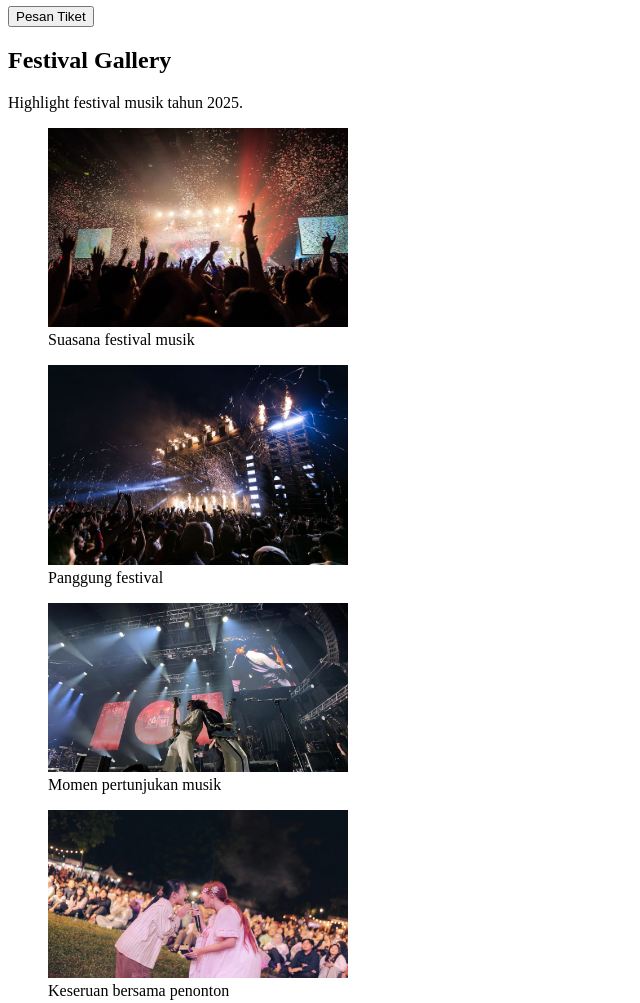
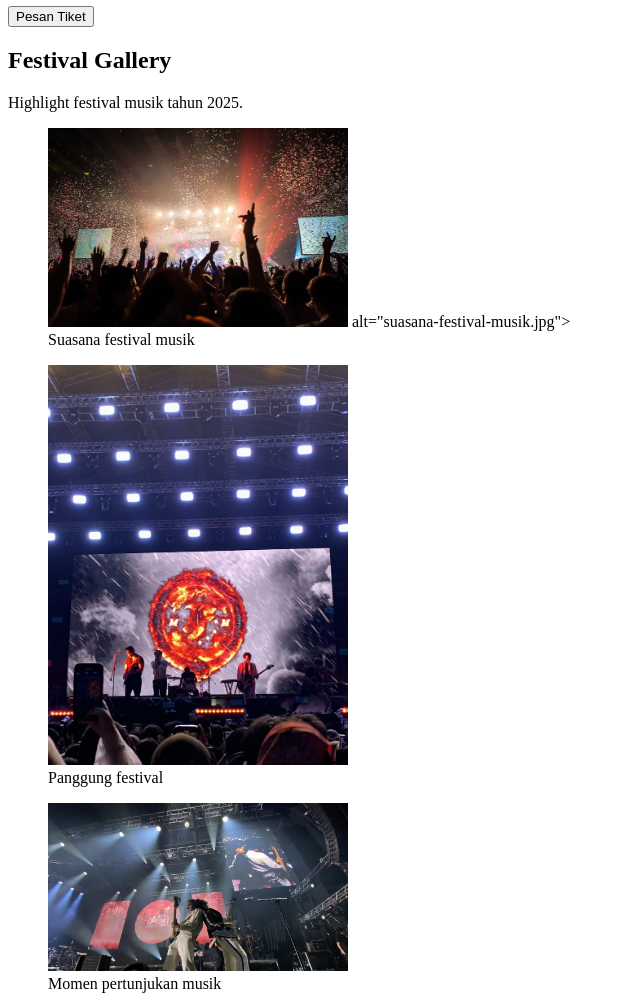
Before and after one commit to Risa-aila/wpu-streamfest-2026, a plain HTML site: page index.html in a window 1280 px wide. Shown: the part 3480-4483 px from the top of the page, without its empty margins (0-640 px from the left). Drawn offline with Linux system fonts and the light colour scheme.

Commit message:
Update image sources in festival gallery

```diff
--- a/index.html
+++ b/index.html
@@ -257,13 +257,13 @@
     <p>Highlight festival musik tahun 2025.</p>
 
     <figure>
-        <img src="suasana-festival-musik.jpg"
-             alt="Suasana festival musik" width="300">
+        <img src="suasana-festival-musik.jpg" width="300">
+             alt="suasana-festival-musik.jpg">
         <figcaption>Suasana festival musik</figcaption>
     </figure>
 
     <figure>
-        <img src="f35e1983e3f26e1661cf050618bde210.jpg"
+        <img src="88f512cdc5e646122e5cf5b5dcc4641b.jpg"
              alt="Panggung festival" width="300">
         <figcaption>Panggung festival</figcaption>
     </figure>
@@ -275,19 +275,19 @@
     </figure>
 
     <figure>
-        <img src="IMG-20261110-WA2036.jpg"
+        <img src="f35e1983e3f26e1661cf050618bde210.jpg"
              alt="Keseruan bersama penonton" width="300">
         <figcaption>Keseruan bersama penonton</figcaption>
     </figure>
 
     <figure>
-        <img src="88f512cdc5e646122e5cf5b5dcc4641b.jpg"
+        <img src="IMG-20261110-WA7785.jpg"
              alt="Penampilan musisi di atas panggung" width="300">
         <figcaption>Penampilan musisi di atas panggung</figcaption>
     </figure>
 
     <figure>
-        <img src="7036ffbbd5ada828525323a35670f029.jpg"
+        <img src="IMG-20261110-WA2036.jpg"
              alt="Keramaian penonton" width="300">
         <figcaption>Keramaian penonton</figcaption>
     </figure>
```
